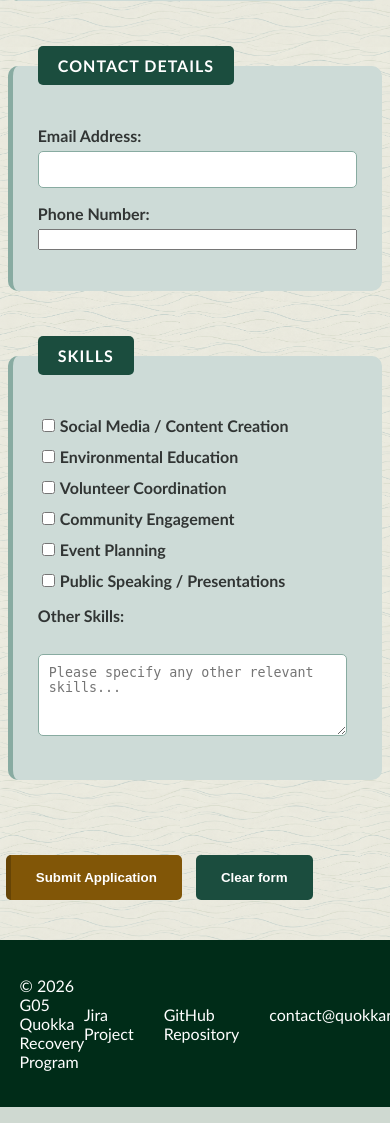
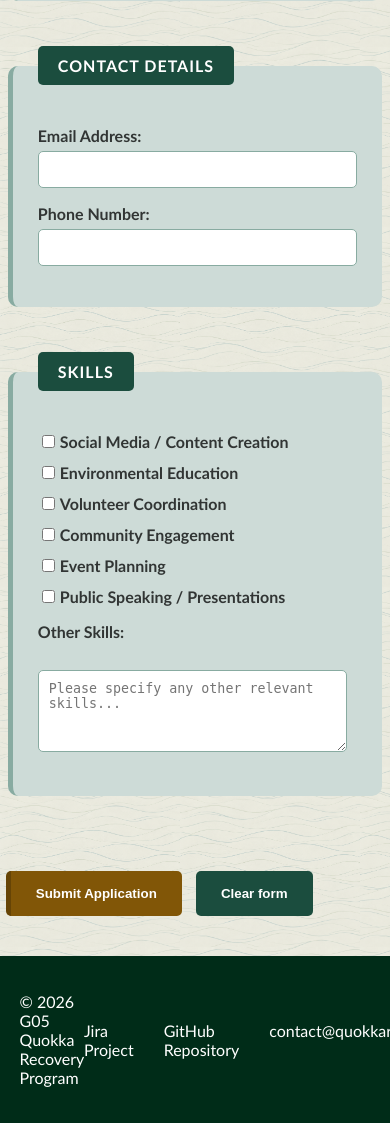
Before and after one commit to 106009537/g05-applied-web-project, a PHP site: page /apply.php in a window 390 px wide; the page is wider, and only the part inside the window is pictured. Shown: the part 1573-2696 px from the top of that part. Run offline with PHP 8.4, Linux system fonts and the light colour scheme.

Commit message:
Style the phone input to match the other form fields

```diff
--- a/styles/styles.css
+++ b/styles/styles.css
@@ -625,6 +625,7 @@ dd {
 
 .application-section input[type="text"],
 .application-section input[type="email"],
+.application-section input[type="tel"],
 .application-section select,
 .application-section textarea {
     padding: 10px;
```
